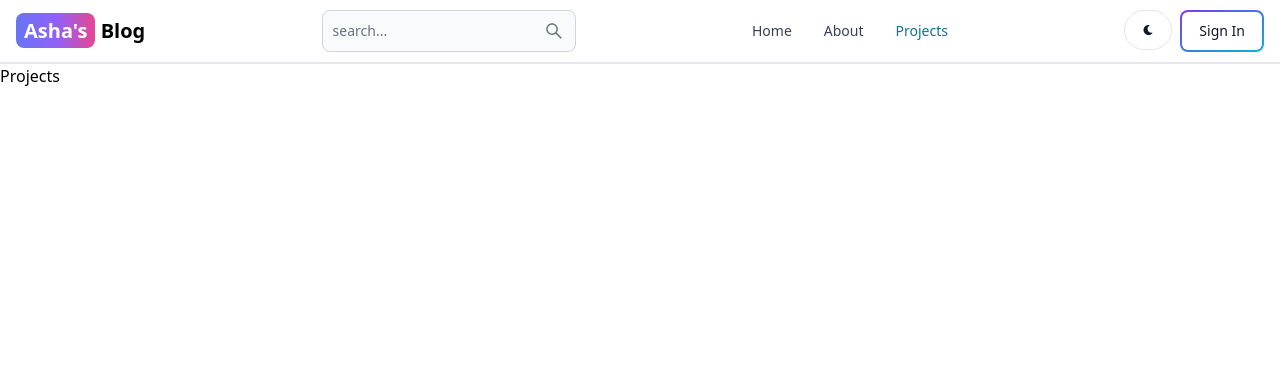
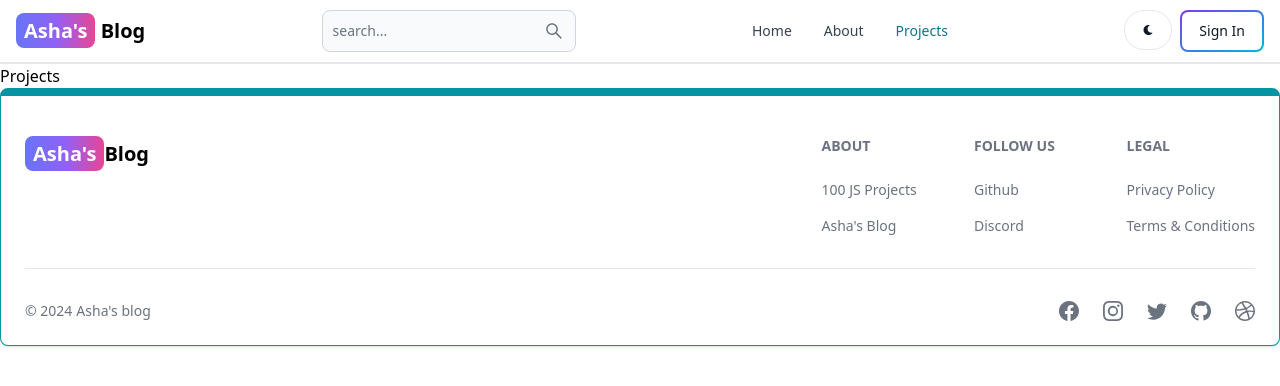
Before and after one commit to asha-github-1996/blog, a React (Vite) app in the folder client/: page /projects in a window 1280 px wide. Shown: the top 386 px of the page. Built offline with nearby package versions, Linux system fonts and the light colour scheme.

Commit message:
create footer component

```diff
--- a/client/src/App.jsx
+++ b/client/src/App.jsx
@@ -7,6 +7,7 @@
 import SignUp from "./pages/SignUp";
 import About from "./pages/About";
 import Header from "./components/Header";
+import FooterComponent from "./components/Footer";
 
 function App() {
   return (
@@ -20,6 +21,7 @@
         <Route path="/dashboard" element={<Dashboard />} />
         <Route path="/projects" element={<Projects />} />
       </Routes>
+      <FooterComponent />
     </BrowserRouter>
   );
 }
--- /dev/null
+++ b/client/src/components/Footer.jsx
@@ -0,0 +1,89 @@
+import { Footer } from "flowbite-react";
+import { Link } from "react-router-dom";
+import {
+  BsFacebook,
+  BsInstagram,
+  BsTwitter,
+  BsGithub,
+  BsDribbble,
+} from "react-icons/bs";
+export default function FooterComponent() {
+  return (
+    <Footer container className="border border-t-8 border-teal-500">
+      <div className="w-full max-w-7xl mx-auto">
+        <div className="grid w-full justify-between sm:flex md:grid-cols-1">
+          <div className="mt-5">
+            <Link
+              to="/"
+              className="self-center whitespace-nowrap text-lg sm:text-xl font-semibold dark:text-white"
+            >
+              <span className="px-2 py-1 bg-gradient-to-r from-indigo-500 via-purple-500 to-pink-500 rounded-lg text-white">
+                Asha's
+              </span>
+              Blog
+            </Link>
+          </div>
+          <div className="grid grid-cols-2 gap-8 mt-4 sm:grid-cols-3 sm:gap-6">
+            <div>
+              <Footer.Title title="About" />
+              <Footer.LinkGroup col>
+                <Footer.Link
+                  href="https://www.100jsprojects.com"
+                  target="_blank"
+                  rel="noopener noreferrer"
+                >
+                  100 JS Projects
+                </Footer.Link>
+                <Footer.Link
+                  href="/about"
+                  target="_blank"
+                  rel="noopener noreferrer"
+                >
+                  Asha's Blog
+                </Footer.Link>
+              </Footer.LinkGroup>
+            </div>
+            <div>
+              <Footer.Title title="Follow us" />
+              <Footer.LinkGroup col>
+                <Footer.Link
+                  href="https://www.github.com/asha-github-1996"
+                  target="_blank"
+                  rel="noopener noreferrer"
+                >
+                  Github
+                </Footer.Link>
+                <Footer.Link href="#">Discord</Footer.Link>
+              </Footer.LinkGroup>
+            </div>
+            <div>
+              <Footer.Title title="Legal" />
+              <Footer.LinkGroup col>
+                <Footer.Link href="#">Privacy Policy</Footer.Link>
+                <Footer.Link href="#">Terms &amp; Conditions</Footer.Link>
+              </Footer.LinkGroup>
+            </div>
+          </div>
+        </div>
+        <Footer.Divider />
+        <div className="w-full sm:flex sm:items-center sm:justify-between">
+          <Footer.Copyright
+            href="#"
+            by="Asha's blog"
+            year={new Date().getFullYear()}
+          />
+          <div className="flex gap-6 sm:mt-0 mt-4 sm:justify-center">
+            <Footer.Icon href="#" icon={BsFacebook} />
+            <Footer.Icon href="#" icon={BsInstagram} />
+            <Footer.Icon href="#" icon={BsTwitter} />
+            <Footer.Icon
+              href="https://github.com/asha-github-1996"
+              icon={BsGithub}
+            />
+            <Footer.Icon href="#" icon={BsDribbble} />
+          </div>
+        </div>
+      </div>
+    </Footer>
+  );
+}
```
